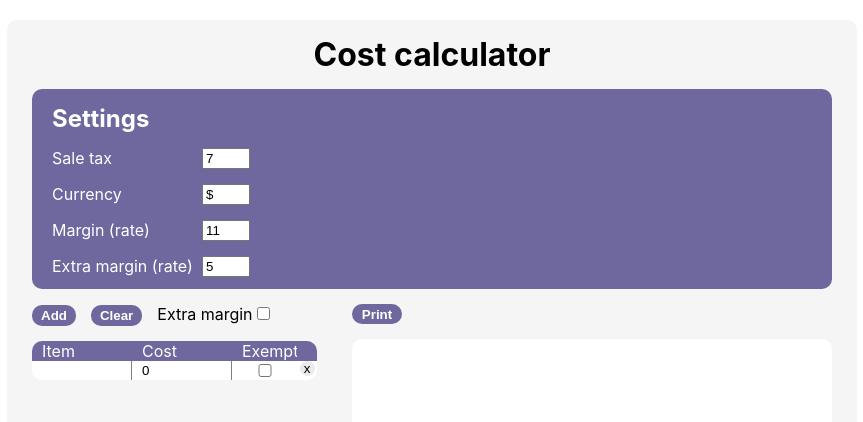
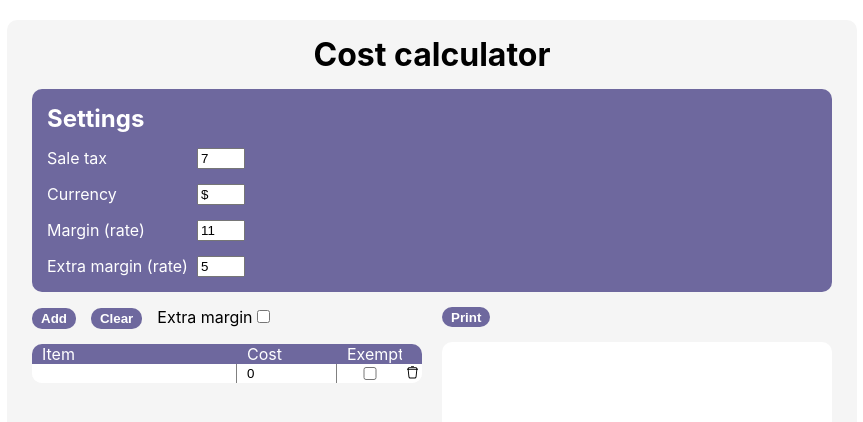
Before and after one commit to AnnaMarkelova/HH-Global-task, a React (Create React App) app in the folder my-app/: page / in a window 1280 px wide. Both pictures are taken after a click on the button "Add". Shown: the top 422 px of the page, without its empty margins (208-1071 px from the left). Built offline with nearby package versions, Linux system fonts and the light colour scheme.

Commit message:
refactoring

```diff
--- a/my-app/src/components/job-item/job-item.tsx
+++ b/my-app/src/components/job-item/job-item.tsx
@@ -41,13 +41,19 @@
           onEditItem({ ...item, isExempt: checked })
         }}
       />
-      <div className='form-job__btn-delete-container'>
-        <button
-          className='form-job__btn-delete'
-          onClick={() => onDeleteButtonClick(item)}>
-          x
-        </button>
-      </div>
+      <button
+        className='form-job__btn-delete'
+        onClick={() => onDeleteButtonClick(item)}>
+        <svg
+          className='form-job_icon-delete'
+          fill='#000000'
+          xmlns='http://www.w3.org/2000/svg'
+          viewBox='0 0 48 48'
+          width='15px'
+          height='15px'>
+          <path d='M 20.5 4 A 1.50015 1.50015 0 0 0 19.066406 6 L 14.640625 6 C 12.803372 6 11.082924 6.9194511 10.064453 8.4492188 L 7.6972656 12 L 7.5 12 A 1.50015 1.50015 0 1 0 7.5 15 L 8.2636719 15 A 1.50015 1.50015 0 0 0 8.6523438 15.007812 L 11.125 38.085938 C 11.423352 40.868277 13.795836 43 16.59375 43 L 31.404297 43 C 34.202211 43 36.574695 40.868277 36.873047 38.085938 L 39.347656 15.007812 A 1.50015 1.50015 0 0 0 39.728516 15 L 40.5 15 A 1.50015 1.50015 0 1 0 40.5 12 L 40.302734 12 L 37.935547 8.4492188 C 36.916254 6.9202798 35.196001 6 33.359375 6 L 28.933594 6 A 1.50015 1.50015 0 0 0 27.5 4 L 20.5 4 z M 14.640625 9 L 33.359375 9 C 34.196749 9 34.974746 9.4162203 35.439453 10.113281 L 36.697266 12 L 11.302734 12 L 12.560547 10.113281 A 1.50015 1.50015 0 0 0 12.5625 10.111328 C 13.025982 9.4151428 13.801878 9 14.640625 9 z M 11.669922 15 L 36.330078 15 L 33.890625 37.765625 C 33.752977 39.049286 32.694383 40 31.404297 40 L 16.59375 40 C 15.303664 40 14.247023 39.049286 14.109375 37.765625 L 11.669922 15 z' />
+        </svg>
+      </button>
     </ul>
   )
 }
--- a/my-app/src/index.css
+++ b/my-app/src/index.css
@@ -10,11 +10,11 @@
 
 .wrapper {
   margin: 0 auto;
-  width: 850px;
 }
 
 .main {
   margin-top: 20px;
+  width: 850px;
   border-radius: 10px;
   background-color: whitesmoke;
 }
@@ -26,16 +26,15 @@
 }
 
 .form-setting {
+  box-sizing: border-box;
+  padding: 15px;
   width: 800px;
-  min-height: 200px;
   border-radius: 10px;
   background-color: rgba(20, 10, 100, 0.6);
 }
 
 .form-setting__title {
   margin: 0;
-  margin-left: 20px;
-  padding-top: 15px;
   color: white;
 }
 
@@ -50,13 +49,15 @@
 
 .form-setting__input-block {
   display: flex;
-  margin: 15px 20px;
+  margin: 0;
+  margin-top: 15px;
 }
 
 .data-block {
   display: grid;
+  grid-template-columns: 1fr 1fr;
   width: 800px;
-  grid-template-columns: 320px 1fr
+  gap: 20px;
 }
 
 .form-job__panel {
@@ -84,12 +85,11 @@
 
 .form-job__container {
   display: grid;
-  grid-template-columns: 100px 100px 65px 20px;
+  grid-template-columns: 1fr 100px 65px 20px;
 }
 
 .form-job__list-container {
   margin-bottom: 15px;
-  width: 285px;
   border-radius: 10px;
   overflow: hidden;
 }
@@ -119,23 +119,15 @@
   margin: 0;
 }
 
-.form-job__btn-delete-container {
-  display: flex;
-  justify-content: center;
-}
-
 .form-job__btn-delete {
   padding: 0;
-  width: 15px;
-  height: 15px;
   border: none;
-  background-color: rgba(220, 220, 220, 0.6);
-  border-radius: 25px;
+  background-color: white;
   cursor: pointer;
 }
 
-.form-job__btn-delete:hover {
-  background-color: rgba(220, 220, 220, 1);
+.form-job_icon-delete:hover {
+  fill: red;
 }
 
 .form-print {
@@ -145,9 +137,9 @@
 }
 
 .form-print__button {
+  justify-self: start;
   margin-top: 15px;
   margin-bottom: 15px;
-  width: 50px;
   cursor: pointer;
 }
 
```
